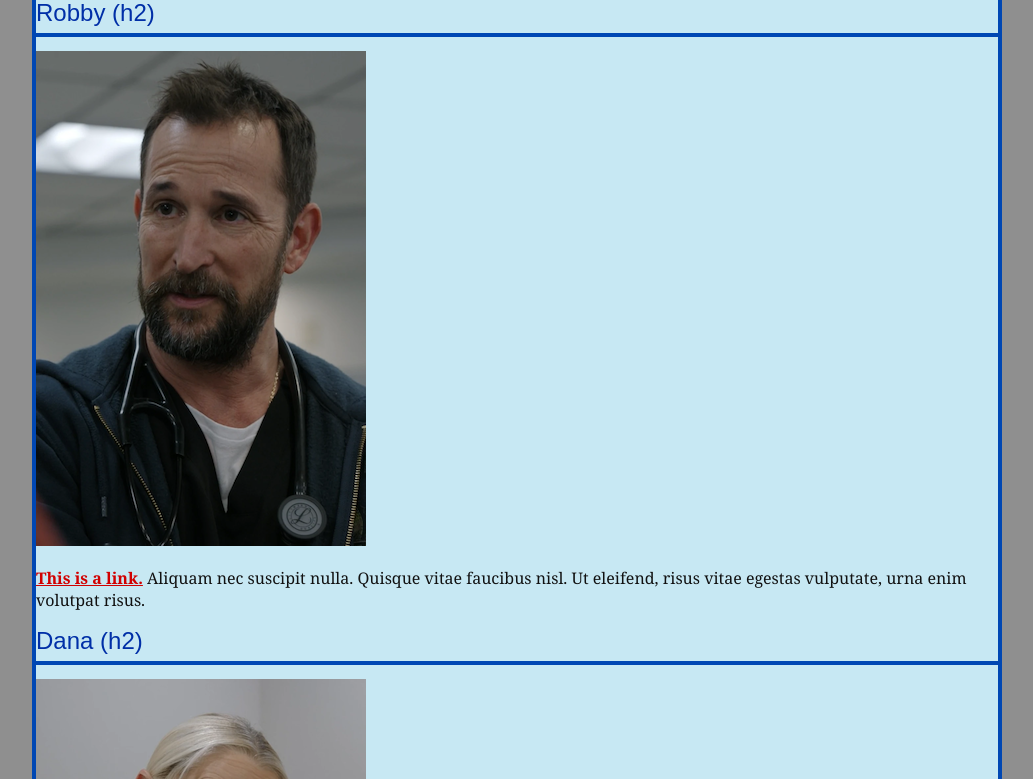
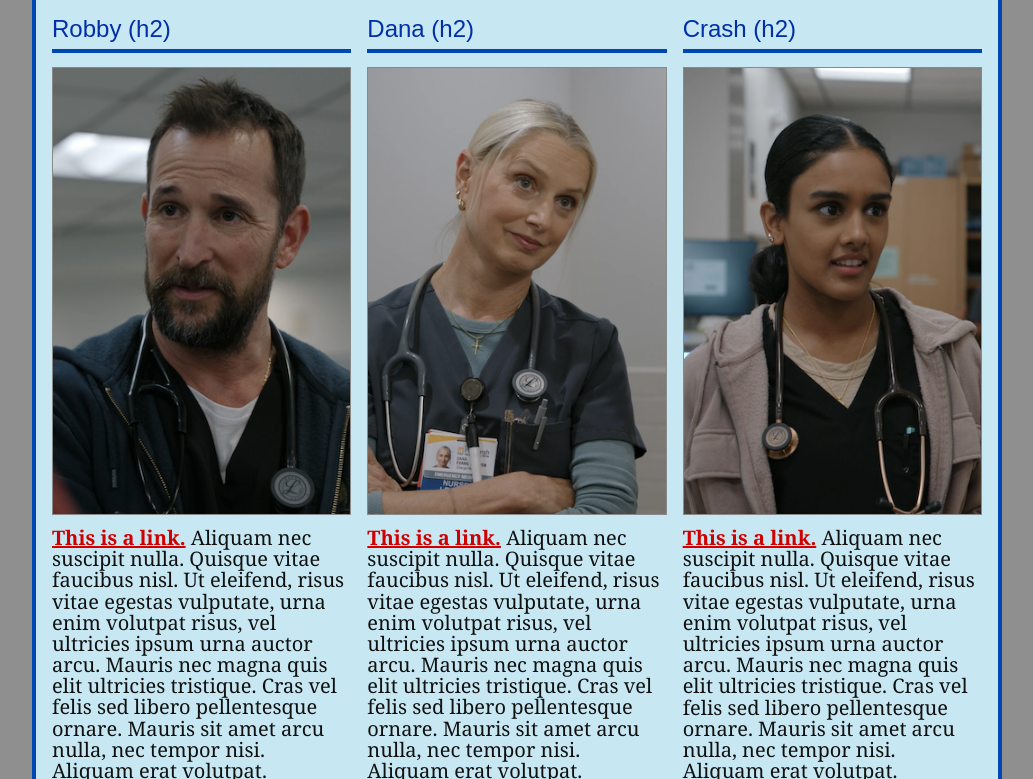
Before and after one commit to roberto6082/CTK231, a plain HTML site: page assignment7_gallery.html in a window 1280 px wide. Shown: the part 173-952 px from the top of the page, without its empty margins (123-1156 px from the left). Drawn offline with Linux system fonts and the light colour scheme.

Commit message:
Update assignment7_gallery.html

```diff
--- a/assignment7_gallery.html
+++ b/assignment7_gallery.html
@@ -5,7 +5,6 @@
   <title>Assignment 7 - Gallery</title>
   <link rel="stylesheet" href="assignment7.css">
 </head>
-
 <body>
   <div id="wrapper">
     <header>
@@ -20,32 +19,41 @@
       </ul>
     </nav>
 
-    <div id="content">
-      <div class="gallery">
-        <section class="card">
+    <div id="content" class="gallery-layout">
+      <div class="gallery-grid">
+        <section>
           <h2>Robby (h2)</h2>
-          <img src="Robby.png" alt="Robby">
+          <img src="Robby.png" alt="Robby portrait">
           <p>
-            <a href="#">This is a link.</a> Aliquam nec suscipit nulla. Quisque vitae faucibus nisl.
-            Ut eleifend, risus vitae egestas vulputate, urna enim volutpat risus.
+            <a href="#">This is a link.</a> Aliquam nec suscipit nulla. Quisque vitae faucibus
+            nisl. Ut eleifend, risus vitae egestas vulputate, urna enim volutpat risus, vel
+            ultricies ipsum urna auctor arcu. Mauris nec magna quis elit ultricies tristique.
+            Cras vel felis sed libero pellentesque ornare. Mauris sit amet arcu nulla, nec
+            tempor nisi. Aliquam erat volutpat. Vivamus eu metus in sem egestas imperdiet.
           </p>
         </section>
 
-        <section class="card">
+        <section>
           <h2>Dana (h2)</h2>
-          <img src="Dana.png" alt="Dana">
+          <img src="Dana.png" alt="Dana portrait">
           <p>
-            <a href="#">This is a link.</a> Aliquam nec suscipit nulla. Quisque vitae faucibus nisl.
-            Ut eleifend, risus vitae egestas vulputate, urna enim volutpat risus.
+            <a href="#">This is a link.</a> Aliquam nec suscipit nulla. Quisque vitae faucibus
+            nisl. Ut eleifend, risus vitae egestas vulputate, urna enim volutpat risus, vel
+            ultricies ipsum urna auctor arcu. Mauris nec magna quis elit ultricies tristique.
+            Cras vel felis sed libero pellentesque ornare. Mauris sit amet arcu nulla, nec
+            tempor nisi. Aliquam erat volutpat. Vivamus eu metus in sem egestas imperdiet.
           </p>
         </section>
 
-        <section class="card">
+        <section>
           <h2>Crash (h2)</h2>
-          <img src="Crash.png" alt="Crash">
+          <img src="Crash.png" alt="Crash portrait">
           <p>
-            <a href="#">This is a link.</a> Aliquam nec suscipit nulla. Quisque vitae faucibus nisl.
-            Ut eleifend, risus vitae egestas vulputate, urna enim volutpat risus.
+            <a href="#">This is a link.</a> Aliquam nec suscipit nulla. Quisque vitae faucibus
+            nisl. Ut eleifend, risus vitae egestas vulputate, urna enim volutpat risus, vel
+            ultricies ipsum urna auctor arcu. Mauris nec magna quis elit ultricies tristique.
+            Cras vel felis sed libero pellentesque ornare. Mauris sit amet arcu nulla, nec
+            tempor nisi. Aliquam erat volutpat. Vivamus eu metus in sem egestas imperdiet.
           </p>
         </section>
       </div>
```
